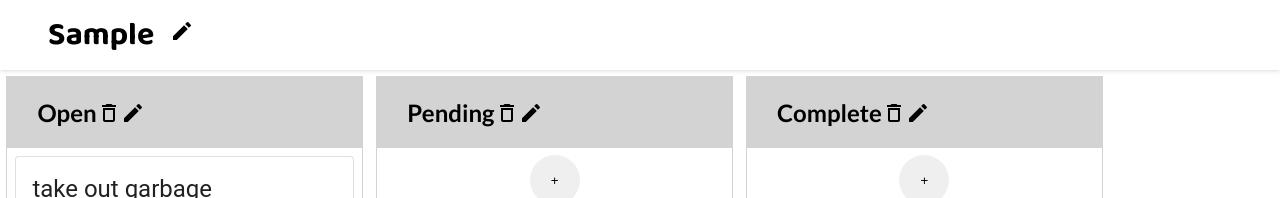
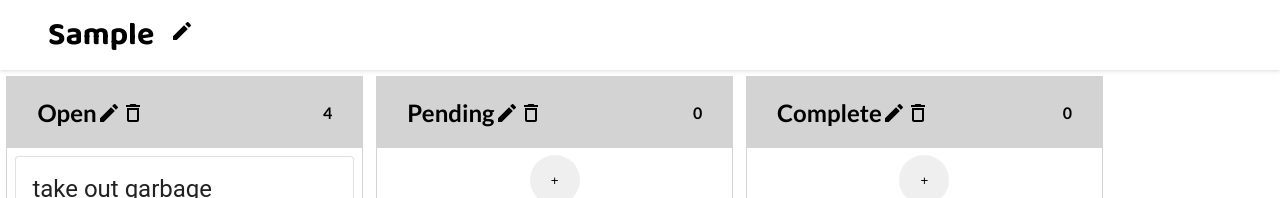
Before and after one commit to adam-botma/hackathon-badASS, a React (Create React App) app: page / in a window 1280 px wide. Both pictures are taken after typing "Sample" into the empty fields and a click on the button "GET STARTED". Shown: the top 198 px of the page. Built offline with nearby package versions, Linux system fonts and the light colour scheme.

Commit message:
columnn badges added

```diff
--- a/src/App.css
+++ b/src/App.css
@@ -113,6 +113,12 @@ header {
   padding: 0 30px;
   text-transform: capitalize;
   font-weight: 700;
+  justify-content: space-between;
+}
+
+.column-first-half {
+  display: flex;
+  align-items: center;
 }
 
 .edit-column-form,
@@ -197,6 +203,10 @@ header {
   display: none;
 }
 
+.column-badge {
+  text-align: right;
+}
+
 /* MOBILE RESPONSIVENESS */
 
 /* Small devices (tablets, 768px and up) */
--- a/src/Components/KanbanColumn.js
+++ b/src/Components/KanbanColumn.js
@@ -12,6 +12,8 @@ import EditIcon from "@material-ui/icons/Edit";
 import TextField from "@material-ui/core/TextField";
 
 export default function KanbanColumn(props) {
+  console.log(props);
+
   const [open, setOpen] = React.useState(false);
   const [inputOpen, setInputOpen] = useState(false);
   const [column, setColumn] = useState(props.column.title);
@@ -58,7 +60,9 @@ export default function KanbanColumn(props) {
           ref={provided.innerRef}
         >
           <div className="column-name-container" {...provided.dragHandleProps}>
+            <div className="column-first-half">
               {inputOrText}
+              <EditIcon onClick={() => setInputOpen(true)} />
               <DeleteOutlineIcon onClick={handleClickOpen} />
               <Dialog
                 open={open}
@@ -91,7 +95,10 @@ export default function KanbanColumn(props) {
                   </Button>
                 </DialogActions>
               </Dialog>
-            <EditIcon onClick={() => setInputOpen(true)} />
+            </div>
+            <div>
+              <span className="column-badge">{props.tasks.length}</span>
+            </div>
           </div>
           <Droppable droppableId={props.column.id} type="task">
             {(provided, snapshot) => (
```
Lines whose indentation alone changed are shown as unchanged.
